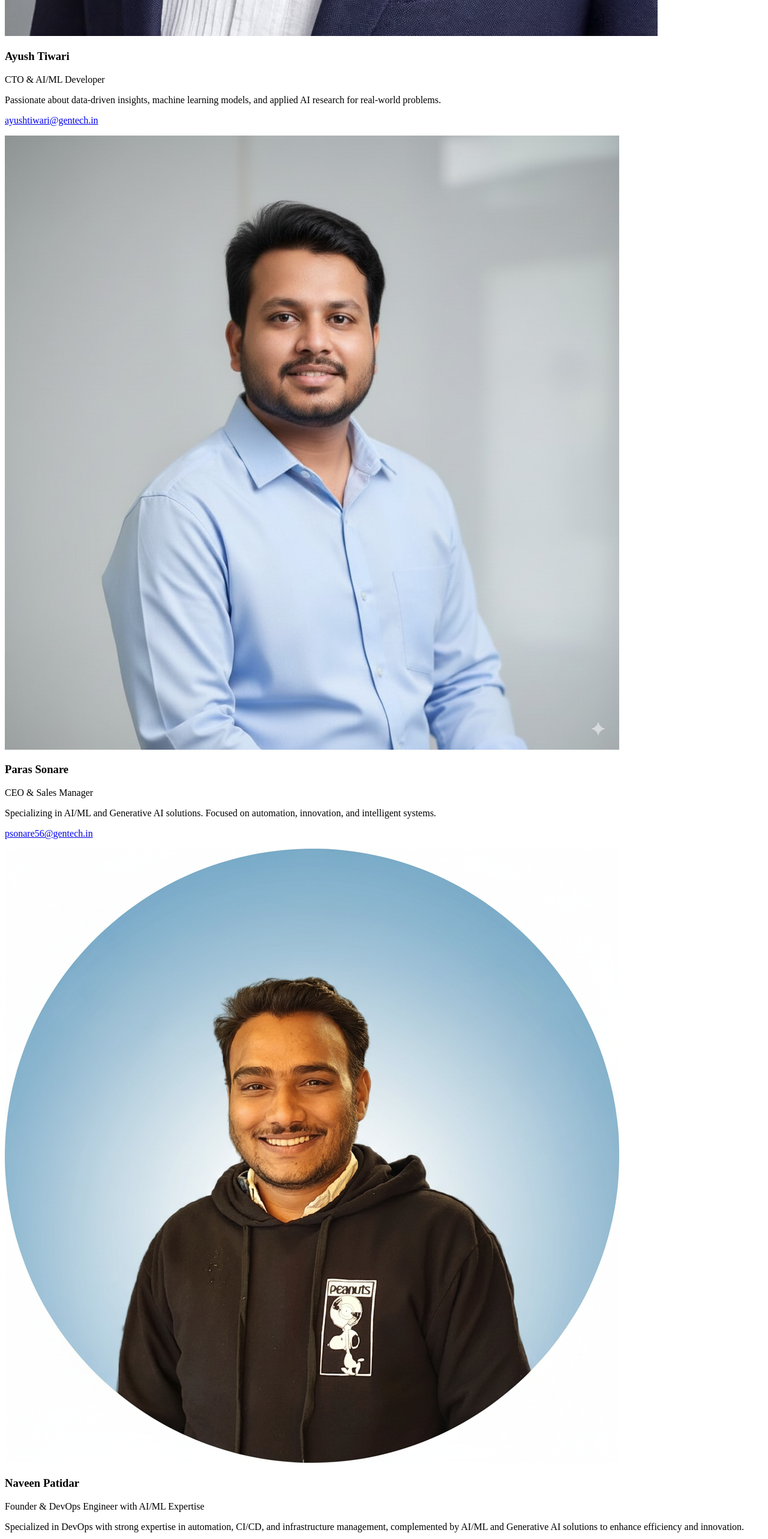
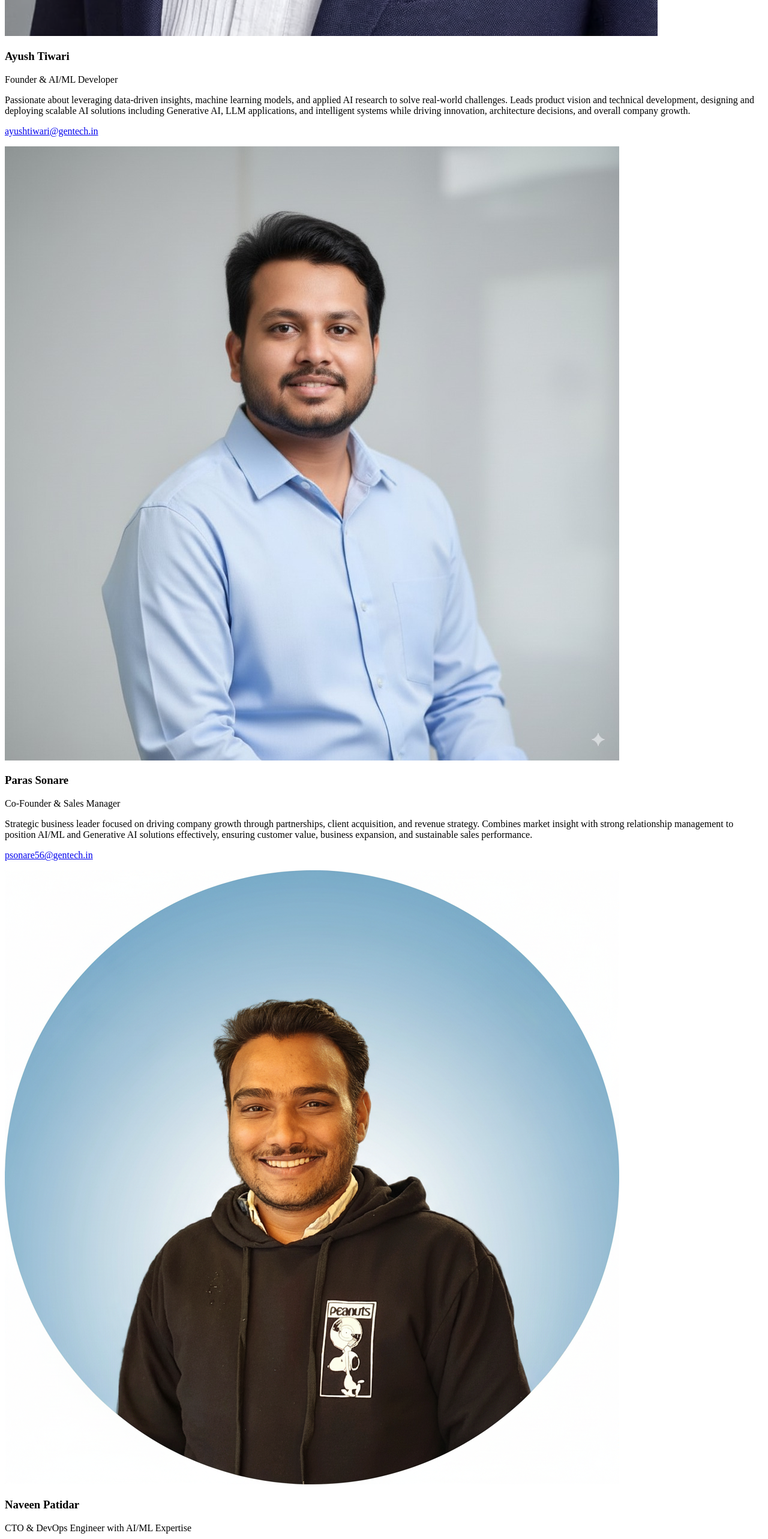
Before and after one commit to naveenpatidar1211/gentech-portfolio, a React (Vite) app: page / in a window 1280 px wide. Shown: the part 8460-11026 px from the top of the page at 60% size. Built offline with nearby package versions, Linux system fonts and the light colour scheme; the HTML template or start-up script is replaced by a standard one.

Commit message:
change roles

```diff
--- a/src/components/Team.jsx
+++ b/src/components/Team.jsx
@@ -18,24 +18,25 @@ function Team() {
           <div className={`team-card reveal delay-1 ${visible ? "active" : ""}`}>
             <img src="/Ayush_Tiwari.png" alt="Ayush Tiwari" className="team-photo" />
             <h3>Ayush Tiwari</h3>
-            <p className="role">CTO & AI/ML Developer</p>
-            <p className="description">Passionate about data-driven insights, machine learning models, and applied AI research for real-world problems.</p>
+            <p className="role">Founder & AI/ML Developer</p>
+            <p className="description">Passionate about leveraging data-driven insights, machine learning models, and applied AI research to solve real-world challenges. Leads product vision and technical development, designing and deploying scalable AI solutions including Generative AI, LLM applications, and intelligent systems while driving innovation, architecture decisions, and overall company growth.
+</p>
             <p className="email"><a href="mailto:ayushtiwari@gentech.in">ayushtiwari@gentech.in</a></p>
           </div>
 
           <div className={`team-card reveal delay-2 ${visible ? "active" : ""}`}>
             <img src="/paras.jpeg" alt="Paras Sonare" className="team-photo" />
             <h3>Paras Sonare</h3>
-            <p className="role">CEO & Sales Manager</p>
-            <p className="description">Specializing in AI/ML and Generative AI solutions. Focused on automation, innovation, and intelligent systems.</p>
+            <p className="role">Co-Founder & Sales Manager</p>
+            <p className="description">Strategic business leader focused on driving company growth through partnerships, client acquisition, and revenue strategy. Combines market insight with strong relationship management to position AI/ML and Generative AI solutions effectively, ensuring customer value, business expansion, and sustainable sales performance.</p>
             <p className="email"><a href="mailto:psonare56@gentech.in">psonare56@gentech.in</a></p>
           </div>
 
           <div className={`team-card reveal delay-3 ${visible ? "active" : ""}`}>
             <img src="/naveen sir.png" alt="Naveen Patidar" className="team-photo" />
             <h3>Naveen Patidar</h3>
-            <p className="role">Founder & DevOps Engineer with AI/ML Expertise</p>
-            <p className="description">Specialized in DevOps with strong expertise in automation, CI/CD, and infrastructure management, complemented by AI/ML and Generative AI solutions to enhance efficiency and innovation.</p>
+            <p className="role">CTO & DevOps Engineer with AI/ML Expertise</p>
+            <p className="description">Leads the company’s technology strategy and infrastructure architecture, ensuring scalable, secure, and high-performance systems. Specialized in DevOps practices including automation, CI/CD pipelines, cloud infrastructure, and deployment optimization, while integrating AI/ML and Generative AI solutions to enhance product capabilities, operational efficiency, and innovation.</p>
             <p className="email"><a href="mailto:naveenpatidar@gentech.in">naveenpatidar@gentech.in</a></p>
           </div>
 
@@ -50,8 +51,8 @@ function Team() {
           <div className={`team-card reveal delay-1 ${visible ? "active" : ""}`}>
             <img src="/sohail.jpeg" alt="Sohail Pathan" className="team-photo" />
             <h3>Sohail Pathan</h3>
-            <p className="role">AI/ML Developer</p>
-            <p className="description">AI/ML Developer specializing in Generative AI, LLMs, RAG systems, and cloud technologies (AWS). Experienced in building AI-driven solutions, chatbots, and intelligent applications using Python and OpenCV.</p>
+            <p className="role">CEO & Sr. Project Manager</p>
+            <p className="description">Manages end-to-end execution of AI/ML and software projects, coordinating teams, timelines, and resources to ensure successful delivery. Drives agile processes, stakeholder communication, and quality assurance for scalable, intelligent solutions</p>
             <p className="email"><a href="mailto:sohailpathan@gentech.in">sohailpathan@gentech.in</a></p>
           </div>
 
```
